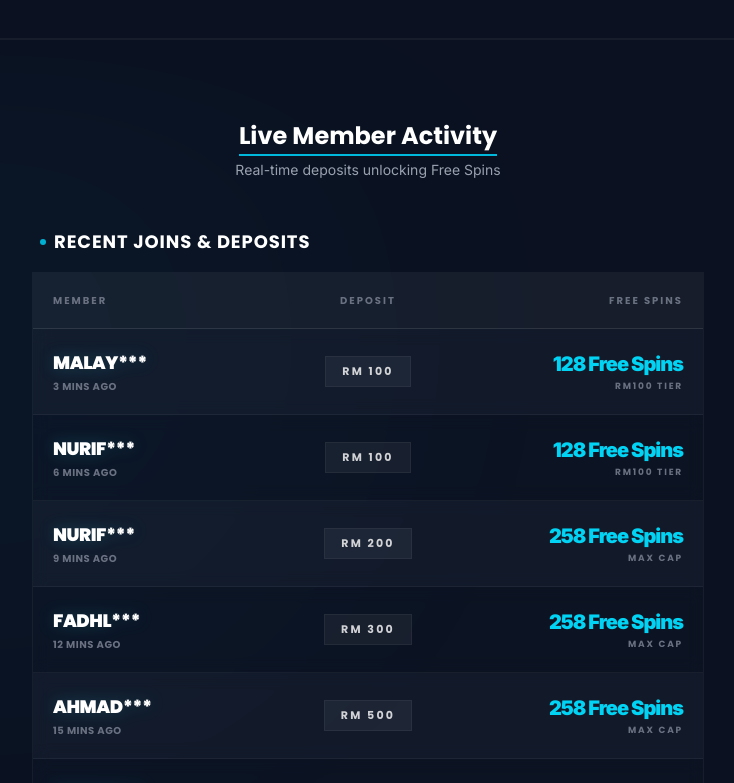
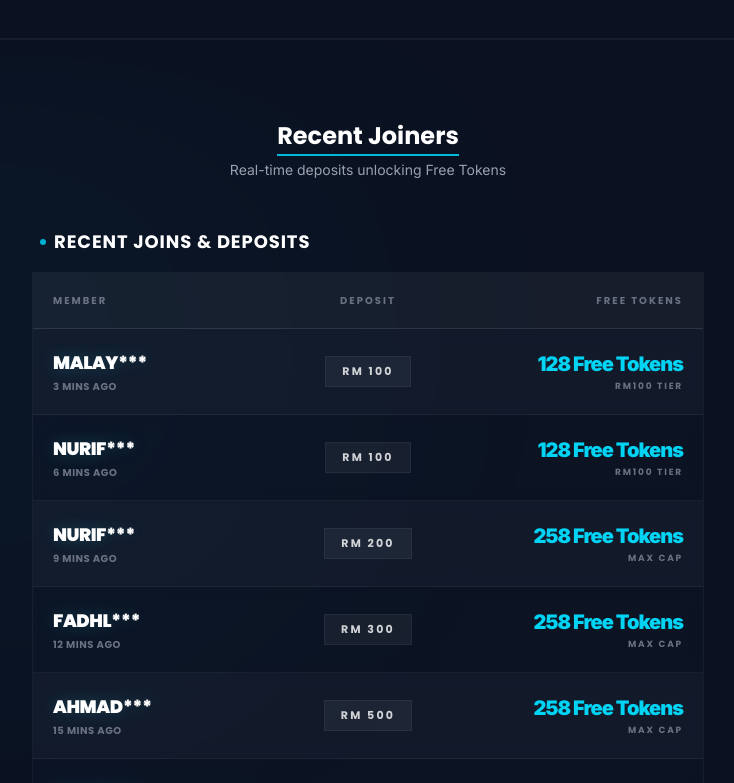
Before and after one commit to jeffthecool9/i88-branding, a React (Vite) app: page / in a window 1280 px wide. Shown: the part 600-1383 px from the top of the page, without its empty margins (272-1006 px from the left). Built offline with nearby package versions, Linux system fonts and the light colour scheme.

Commit message:
Update App.tsx

```diff
--- a/src/App.tsx
+++ b/src/App.tsx
@@ -292,10 +292,10 @@ const LiveTransactions = () => {
           className="text-center mb-12"
         >
           <h2 className="text-2xl font-bold text-white">
-            <AnimatedUnderline>Live Member Activity</AnimatedUnderline>
+            <AnimatedUnderline>Recent Joiners</AnimatedUnderline>
           </h2>
           <p className="mt-2 text-gray-400 text-sm font-sans">
-            Real-time deposits unlocking Free Spins
+            Real-time deposits unlocking Free Tokens
           </p>
         </motion.div>
 
@@ -316,7 +316,7 @@ const LiveTransactions = () => {
                 Deposit
               </span>
               <span className="text-right text-[10px] font-bold text-gray-500 uppercase tracking-[0.2em]">
-                Free Spins
+                Free Tokens
               </span>
             </div>
 
@@ -374,7 +374,7 @@ const LiveTransactions = () => {
 
                   <div className="text-right whitespace-nowrap">
                     <div className="text-sm sm:text-lg md:text-xl font-black text-cyan-400 font-sans tracking-tighter">
-                      {tx.spins} Free Spins
+                      {tx.spins} Free Tokens
                     </div>
                     <div className="text-[8px] sm:text-[9px] font-bold uppercase tracking-[0.2em] mt-0.5 text-gray-500">
                       {tx.deposit >= 200 ? "Max Cap" : "RM100 Tier"}
```
